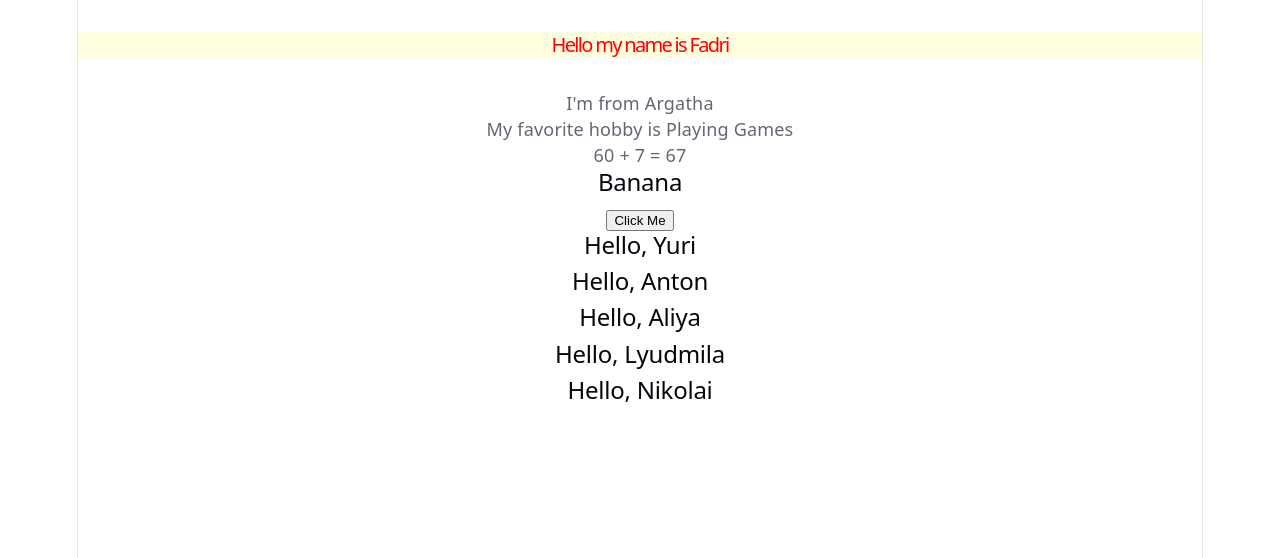
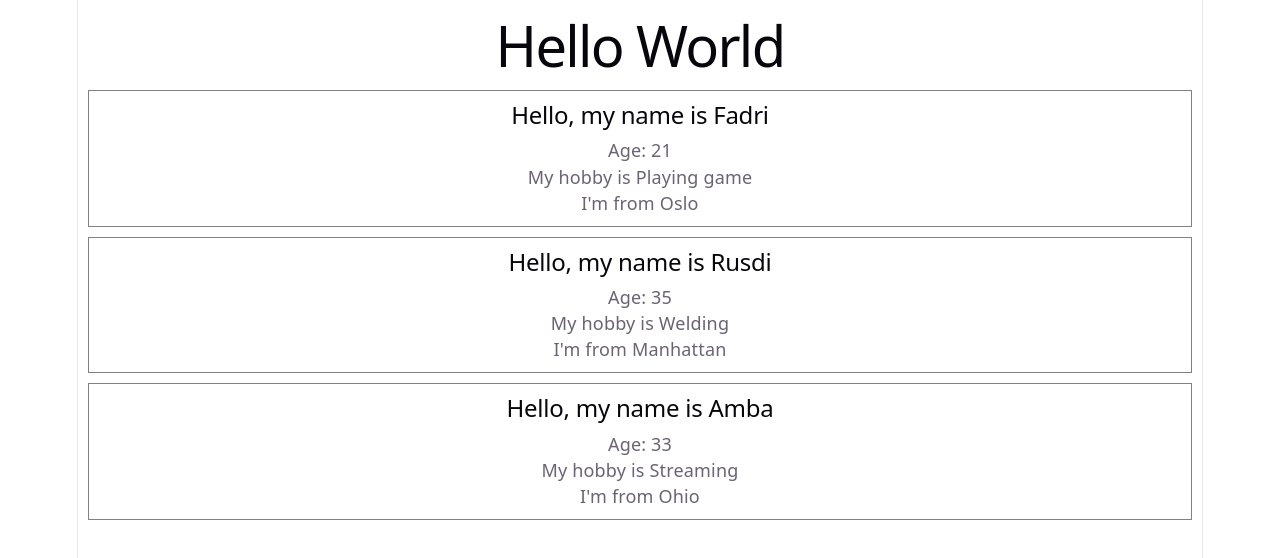
Before and after one commit to Fadri-Ashley/react-lano, a React (Vite) app: page / in a window 1280 px wide. Shown: the top 558 px of the page. Built offline with nearby package versions, Linux system fonts and the light colour scheme.

Commit message:
learn destructuring props

```diff
--- a/src/App.jsx
+++ b/src/App.jsx
@@ -1,47 +1,23 @@
+function Card({name, age, hobby, city}) {
+  return(
+    <div style={{ border: "1px solid gray", padding: "10px", margin: "10px" }}>
+      <h2>Hello, my name is {name}</h2>
+      <p>Age: {age}</p>
+      <p>My hobby is {hobby}</p>
+      <p>I'm from {city}</p>
+    </div>
+  )
+}
+
 function App() {
-  const name = "Fadri";
-  const city = "Argatha";
-  const hobbies = ["Playing Guitar", "Reading Book", "Playing Games"];
-
-  const mystyles = {
-    color: "red",
-    fontSize: "20px",
-    backgroundColor: "lightyellow",
-  };
-
-  const x = 10;
-  let y = "Banana"
-  if (x < 5) {
-    y = "Apple"
-  }
-
-  const myfunc = () => {
-    alert(y);
-  };
-
   return (
-    <div className="profil">
-      <h1 style={mystyles}>Hello my name is {name}</h1>
-      <p>I'm from {city}</p>
-      <p>My favorite hobby is {hobbies[2]}</p>
-      <p>60 + 7 = {addNumber(60, 7)}</p>
-      <h2>{y}</h2>
-      <button onClick={myfunc}>Click Me</button>
-      <Greeting nama="Yuri" />
-      <Greeting nama="Anton" />
-      <Greeting nama="Aliya" />
-      <Greeting nama="Lyudmila" />
-      <Greeting nama="Nikolai" />
+    <div>
+      <h1>Hello World</h1>
+      <Card name="Fadri" age={21} hobby="Playing game" city="Oslo" />
+      <Card name="Rusdi" age={35} hobby="Welding" city="Manhattan" />
+      <Card name="Amba" age={33} hobby="Streaming" city="Ohio" />
     </div>
   );
 }
 
-function addNumber(num1, num2) {
-  return num1 + num2;
-}
-
-function Greeting(props) {
-  return <h2>Hello, {props.nama}</h2>
-}
-
 export default App;
```
